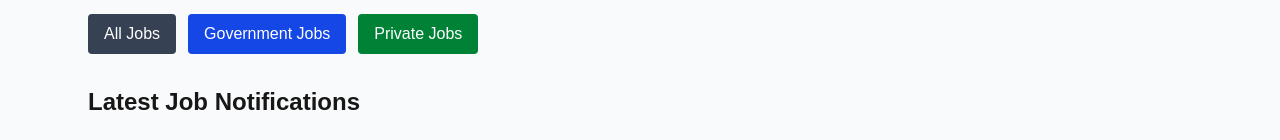
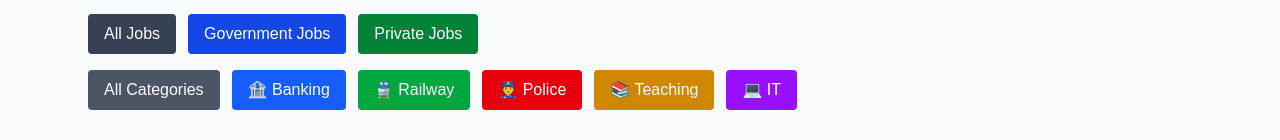
Before and after one commit to brotherscyber/karnataka-jobs, a Next.js app: page / in a window 1280 px wide. Shown: the part 390-530 px from the top of the page. Built offline with nearby package versions, Linux system fonts and the light colour scheme; no server answers; the database is empty.

Commit message:
Added views counter

```diff
--- a/app/admin/page.js
+++ b/app/admin/page.js
@@ -29,6 +29,7 @@ useEffect(() => {
   const [location, setLocation] = useState("");
 
   const [type, setType] = useState("");
+  const [category, setCategory] = useState("");
   const [apply, setApply] = useState("");
   const [lastDate, setLastDate] = useState("");
   const [description, setDescription] = useState("");
@@ -75,6 +76,7 @@ const deleteJob = async (id) => {
         company,
         location,
         type,
+        category,
         apply,
         lastDate,
         description,
@@ -145,6 +147,12 @@ if (!authorized) {
 <input
   className="border p-3 w-full"
   placeholder="Job Type (Government / Private)"
+  <input
+  className="border p-3 w-full"
+  placeholder="Category (Banking, Railway, Police, Teaching, IT)"
+  value={category}
+  onChange={(e) => setCategory(e.target.value)}
+/>
   value={type}
   onChange={(e) => setType(e.target.value)}
 />
@@ -203,6 +211,7 @@ if (!authorized) {
       setCompany(job.company || "");
       setLocation(job.location || "");
       setType(job.type || "");
+      setCategory(job.category || "");
       setApply(job.apply || "");
       setLastDate(job.lastDate || "");
       setDescription(job.description || "");
--- a/app/jobs/[id]/page.js
+++ b/app/jobs/[id]/page.js
@@ -8,6 +8,8 @@ import {
   getDoc,
   getDocs,
   collection,
+  updateDoc,
+  increment,
 } from "firebase/firestore";
 
 export default function JobDetails() {
@@ -22,10 +24,14 @@ export default function JobDetails() {
       const docSnap = await getDoc(docRef);
 
       if (docSnap.exists()) {
+        await updateDoc(docRef, {
+  views: increment(1),
+});
         const currentJob = {
-          id: docSnap.id,
-          ...docSnap.data(),
-        };
+  id: docSnap.id,
+  ...docSnap.data(),
+  views: (docSnap.data().views || 0) + 1,
+};
 
         setJob(currentJob);
 
@@ -101,6 +107,9 @@ const jobSchema = {
       <p className="text-blue-700 mt-2">
         Type: {job.type}
       </p>
+      <p className="text-gray-600 mt-2">
+  👁 Views: {job.views || 0}
+</p>
 
       <p className="text-red-600 mt-2">
         Last Date: {job.lastDate}
--- a/app/page.js
+++ b/app/page.js
@@ -22,6 +22,7 @@ export default function Home() {
   localStorage.setItem("savedJobs", JSON.stringify(updated));
 };
   const [filter, setFilter] = useState("All");
+  const [categoryFilter, setCategoryFilter] = useState("All");
 
 useEffect(() => {
   const fetchJobs = async () => {
@@ -172,6 +173,51 @@ setSavedJobs(saved);
       Private Jobs
     </button>
   </div>
+  <div className="flex gap-3 mt-4 flex-wrap">
+
+  <button
+    onClick={() => setCategoryFilter("All")}
+    className="bg-gray-600 text-white px-4 py-2 rounded"
+  >
+    All Categories
+  </button>
+
+  <button
+    onClick={() => setCategoryFilter("Banking")}
+    className="bg-blue-600 text-white px-4 py-2 rounded"
+  >
+    🏦 Banking
+  </button>
+
+  <button
+    onClick={() => setCategoryFilter("Railway")}
+    className="bg-green-600 text-white px-4 py-2 rounded"
+  >
+    🚆 Railway
+  </button>
+
+  <button
+    onClick={() => setCategoryFilter("Police")}
+    className="bg-red-600 text-white px-4 py-2 rounded"
+  >
+    👮 Police
+  </button>
+
+  <button
+    onClick={() => setCategoryFilter("Teaching")}
+    className="bg-yellow-600 text-white px-4 py-2 rounded"
+  >
+    📚 Teaching
+  </button>
+
+  <button
+    onClick={() => setCategoryFilter("IT")}
+    className="bg-purple-600 text-white px-4 py-2 rounded"
+  >
+    💻 IT
+  </button>
+
+</div>
 </section>
 
       {/* Job Listings */}
@@ -219,7 +265,11 @@ setSavedJobs(saved);
       filter === "All" ||
       job.type?.toLowerCase().includes(filter.toLowerCase());
 
-    return matchesSearch && matchesFilter;
+    const matchesCategory =
+  categoryFilter === "All" ||
+  job.category?.toLowerCase() === categoryFilter.toLowerCase();
+
+return matchesSearch && matchesFilter && matchesCategory;
   })
   .map((job) => (
             <div
@@ -239,6 +289,9 @@ setSavedJobs(saved);
               <p className="text-gray-500 mt-1">{job.location}</p>
               <p className="text-gray-500 mt-1">
   Type: {job.type}
+</p>
+<p className="text-gray-500 mt-1">
+  Category: {job.category}
 </p>
 
 <p className="text-red-600 mt-1">
@@ -275,6 +328,29 @@ setSavedJobs(saved);
   {savedJobs.includes(job.id)
     ? "❤️ Saved"
     : "🤍 Save Job"}
+</button>
+
+<a
+  href={`https://wa.me/?text=${encodeURIComponent(
+    `${job.title}\n\n${window.location.origin}/jobs/${job.id}`
+  )}`}
+  target="_blank"
+  rel="noopener noreferrer"
+  className="bg-green-600 text-white px-5 py-2 rounded-lg"
+>
+  📤 Share WhatsApp
+</a>
+
+<button
+  onClick={() => {
+    navigator.clipboard.writeText(
+      `${window.location.origin}/jobs/${job.id}`
+    );
+    alert("Link copied!");
+  }}
+  className="bg-purple-600 text-white px-5 py-2 rounded-lg"
+>
+  🔗 Copy Link
 </button>
 
 </div>
```
Lines whose indentation alone changed are shown as unchanged.
